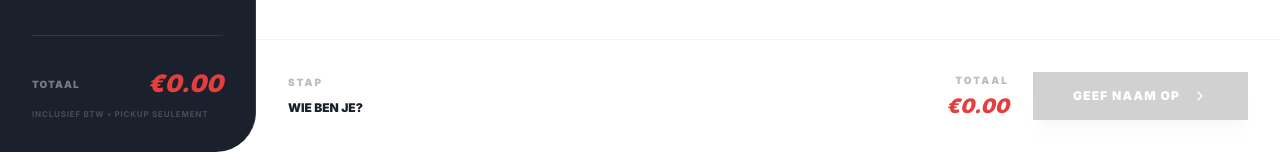
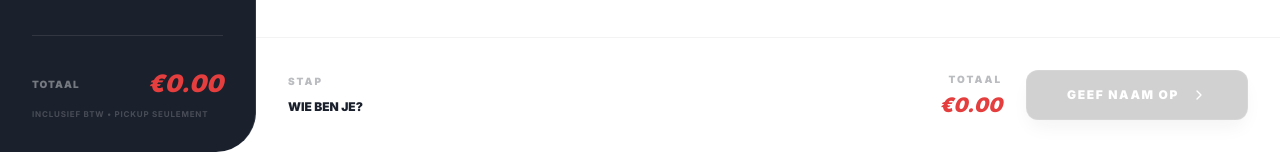
Before and after one commit to maximetdoucet-glitch/Cafeteria-De-Fest, a Next.js app: page /order in a window 1280 px wide. Shown: the part 648-800 px from the top of the page. Built offline with nearby package versions, Linux system fonts and the light colour scheme.

Commit message:
Round edges and add shimmer to order next step button

```diff
--- a/src/app/order/page.tsx
+++ b/src/app/order/page.tsx
@@ -387,10 +387,11 @@ export default function OrderPage() {
                   whileTap={{ scale: 0.95 }}
                   onClick={step === 'summary' ? submitOrder : handleNext}
                   disabled={step === 'identity' && !userName || step === 'summary' && selectedItems.length === 0}
-                  className={`text-white px-6 py-3 md:px-10 md:py-4 font-black uppercase tracking-widest text-[10px] md:text-xs flex items-center space-x-2 md:space-x-3 transition-all shadow-xl disabled:opacity-20 disabled:grayscale ${step === 'summary' ? "bg-brand-red hover:bg-brand-charcoal" : "bg-brand-charcoal hover:bg-brand-red"
-                    }`}
+                  className={`shimmer inline-flex items-center space-x-2 md:space-x-3 !px-6 !py-3 md:!px-10 md:!py-4 transition-all disabled:opacity-20 disabled:grayscale ${
+                    step === 'summary' ? "btn-premium-primary" : "btn-premium-secondary"
+                  }`}
                 >
-                  <span>
+                  <span className="text-[10px] md:text-xs">
                     {step === 'identity' && !userName ? "GEEF NAAM OP" :
                       step === 'summary' ? t('order.summary.place') :
                         t('order.category.next')}
```
